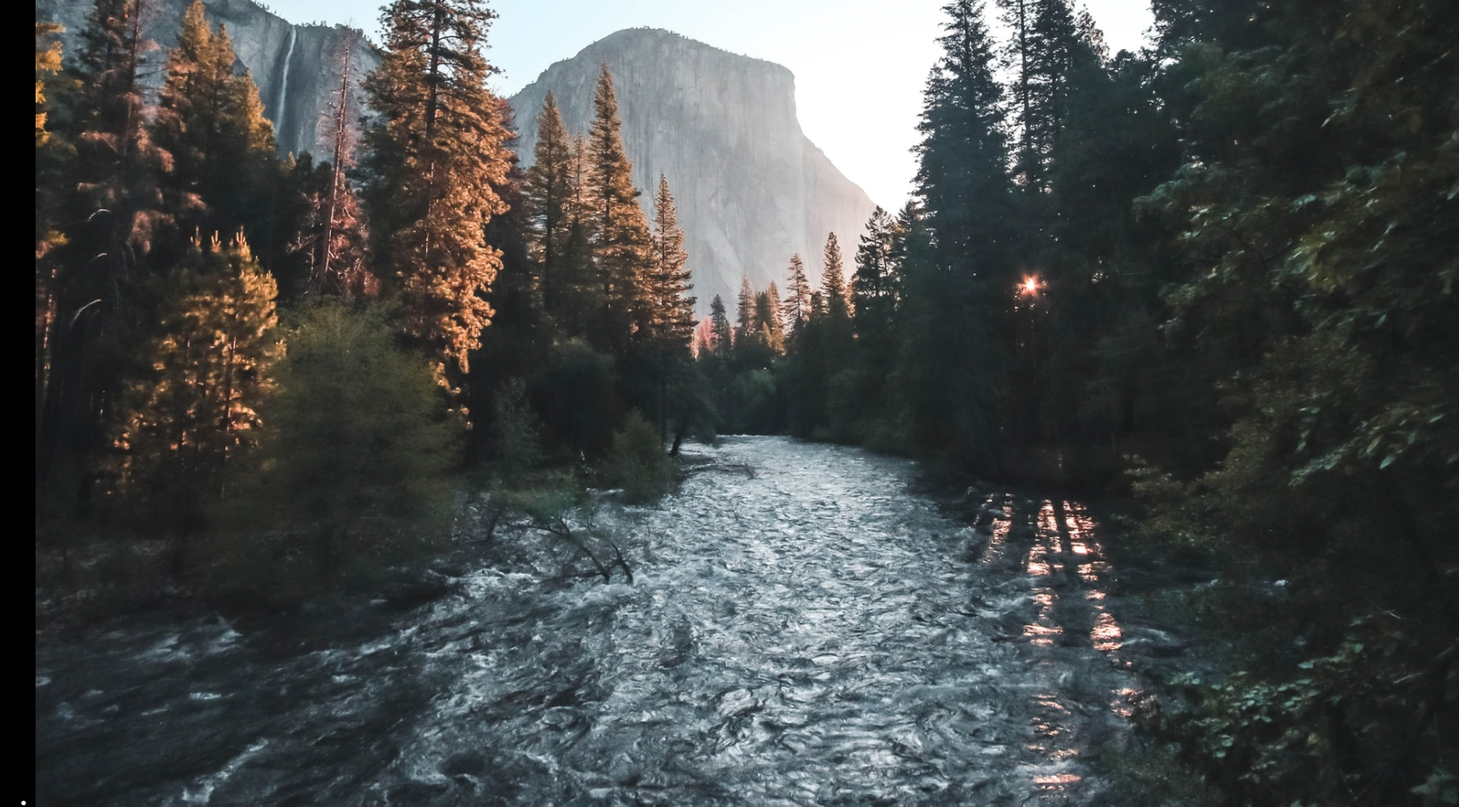
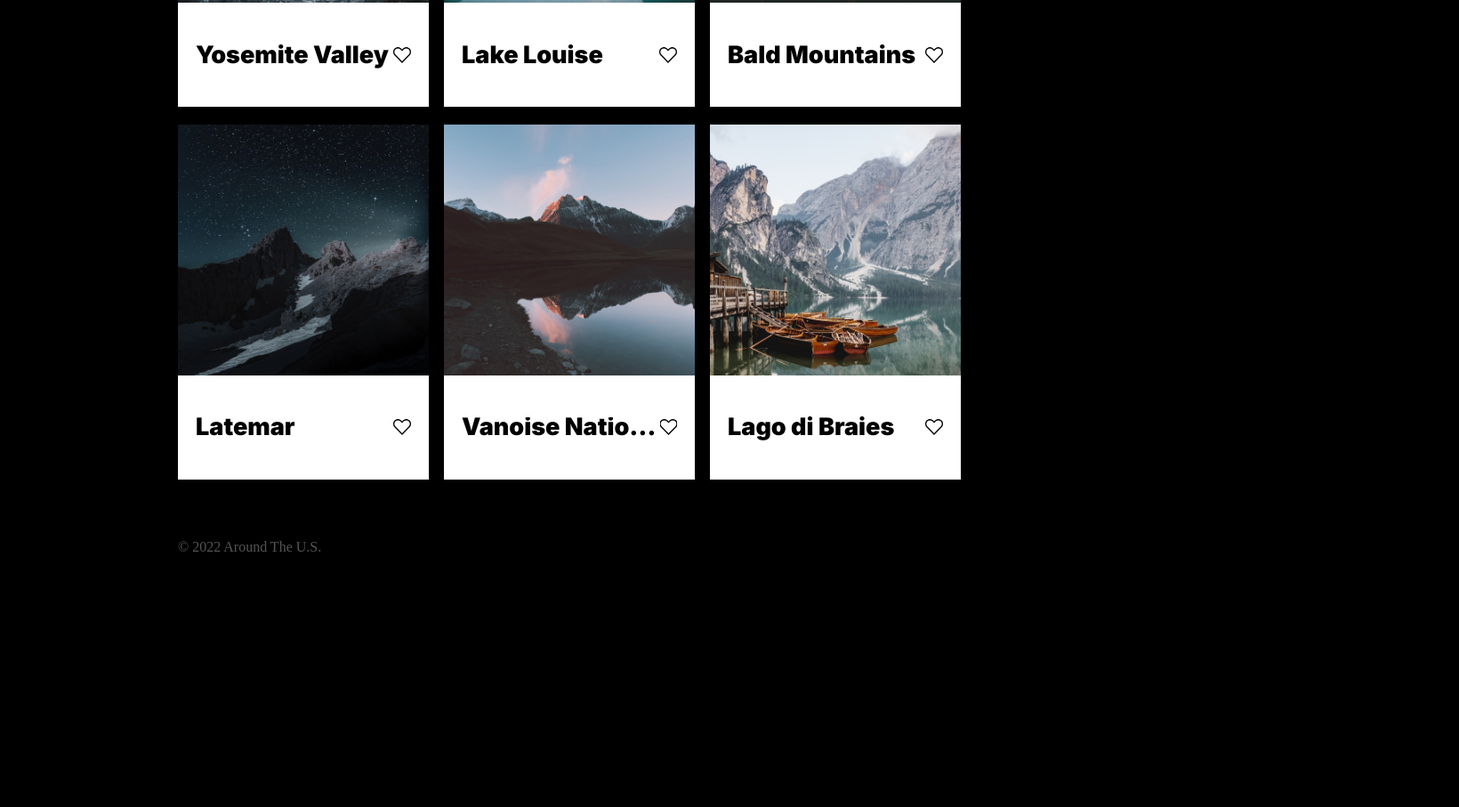
Before and after one commit to Gwumpki/se_project_aroundtheus, a plain HTML site: page index.html in a window 1280 px wide. Shown: the part 551-1458 px from the top of the page at 89% size, 1640 px wide, since content can reach past the window. After the commit the page ends 1235 px from the top, so only its background shows below. Drawn offline with Linux system fonts and the light colour scheme.

Commit message:
add block ellipsis to Vanoise

```diff
--- a/blocks/cards.css
+++ b/blocks/cards.css
@@ -0,0 +1,55 @@
+.cards {
+  font-family: "Inter", Arial, sans-serif;
+  margin-top: 30px;
+}
+
+.card__list {
+  display: grid;
+  list-style: none;
+  grid-template-columns: repeat(auto-fit, 282px);
+  gap: 20px 17px;
+  margin: 0;
+  padding: 0;
+}
+
+.card {
+  display: flex;
+  flex-direction: column;
+  border-radius: 10px;
+}
+
+.card__image {
+  width: 282px;
+  height: 282px;
+}
+
+.card__description {
+  font-size: 18px;
+  line-height: 21.78px;
+  display: flex;
+  background-color: white;
+  color: black;
+  padding: 25px 20px;
+  align-items: center;
+  justify-content: space-between;
+}
+
+.card__like-button {
+  background: transparent url(../images/like-inactive.svg);
+  background-position: center;
+  background-repeat: no-repeat;
+  width: 21px;
+  height: 18px;
+  border: none;
+  transition: opacity 0.5s linear;
+}
+
+.card__like-button:hover {
+  opacity: 0.5;
+}
+
+.card__title-block {
+  text-overflow: ellipsis;
+  white-space: nowrap;
+  overflow: hidden;
+}
--- a/blocks/footer.css
+++ b/blocks/footer.css
@@ -0,0 +1,9 @@
+.footer {
+  display: flex;
+}
+
+.footer__copyright {
+  color: #545454;
+  margin-top: 67px;
+  margin-bottom: 60px;
+}
--- a/blocks/profile.css
+++ b/blocks/profile.css
@@ -26,6 +26,8 @@
   width: 24px;
   height: 24px;
   grid-area: button;
+  border: 1px solid #ffffff;
+  margin: 0;
 }
 
 .profile__add-button {
@@ -35,6 +37,9 @@
   width: 150px;
   height: 50px;
   margin-left: auto;
+  border-width: 2px;
+  border: 2px solid #ffffff;
+  border-radius: 2px;
 }
 
 .profile__title {
--- a/index.html
+++ b/index.html
@@ -15,8 +15,10 @@
     <link rel="icon" href="./favicon.ico" />
     <link rel="preconnect" href="https://fonts.googleapis.com" />
     <link rel="preconnect" href="https://fonts.gstatic.com" crossorigin />
+    <link rel="preconnect" href="https://fonts.googleapis.com" />
+    <link rel="preconnect" href="https://fonts.gstatic.com" crossorigin />
     <link
-      href="https://fonts.googleapis.com/css2?family=Inter:wght@400;500;700&family=Noto+Serif:ital@0;1&display=swap"
+      href="https://fonts.googleapis.com/css2?family=Inter:wght@400;500;900&display=swap"
       rel="stylesheet"
     />
   </head>
@@ -39,18 +41,58 @@
           </div>
           <button class="profile__add-button"></button>
         </section>
-        <section class="cards">
+        <section class="cards page__section">
           <ul class="card__list">
             <li class="card">
-              <img
-                src="../se_project_aroundtheus/images/yosemite.jpg"
-                class="card__image"
-              />
+              <img src="./images/yosemite.jpg" class="card__image" />
+              <div class="card__description">
+                <h2 class="card__title">Yosemite Valley</h2>
+                <button class="card__like-button"></button>
+              </div>
+            </li>
+            <li class="card">
+              <img src="./images/lake-louise.jpg" class="card__image" />
+              <div class="card__description">
+                <h2 class="card__title">Lake Louise</h2>
+                <button class="card__like-button"></button>
+              </div>
+            </li>
+            <li class="card">
+              <img src="./images/bald-mountains.jpg" class="card__image" />
+              <div class="card__description">
+                <h2 class="card__title">Bald Mountains</h2>
+                <button class="card__like-button"></button>
+              </div>
+            </li>
+            <li class="card">
+              <img src="./images/latemar.jpg" class="card__image" />
+              <div class="card__description">
+                <h2 class="card__title">Latemar</h2>
+                <button class="card__like-button"></button>
+              </div>
+            </li>
+            <li class="card">
+              <img src="./images/vanoise.jpg" class="card__image" />
+              <div class="card__description">
+                <h2 class="card__title card__title-block">
+                  Vanoise National Park
+                </h2>
+                <button class="card__like-button"></button>
+              </div>
+            </li>
+            <li class="card">
+              <img src="./images/lago.jpg" class="card__image" />
+              <div class="card__description">
+                <h2 class="card__title">Lago di Braies</h2>
+                <button class="card__like-button"></button>
+              </div>
             </li>
           </ul>
         </section>
       </main>
-      <footer class="footer"></footer>
+      <footer class="footer page__section">
+        <p class="footer__copyright">© 2022 Around The U.S.</p>
+      </footer>
     </div>
   </body>
 </html>
--- a/pages/index.css
+++ b/pages/index.css
@@ -3,10 +3,30 @@
 @import url(../blocks/header.css);
 @import url(../blocks/profile.css);
 @import url(../blocks/logo.css);
-@import url(../blocks/elements.css);
-@import url(../blocks/reservation.css);
-@import url(../blocks/form.css);
-@import url(../blocks/menu.css);
-@import url(../blocks/card.css);
-@import url(../blocks/about.css);
+@import url(../blocks/cards.css);
 @import url(../blocks/footer.css);
+
+@media screen and (max-width: 480px) {
+  .profile {
+    background-color: pink;
+    flex-direction: column;
+  }
+
+  .profile__info {
+    display: flex;
+    flex-wrap: wrap;
+    width: 100%;
+    justify-content: center;
+  }
+
+  .profile__description {
+    width: 100%;
+    text-align: center;
+  }
+
+  .profile__add-button {
+    margin: 0;
+    max-width: 282px;
+    max-height: 50px;
+  }
+}
```
Also changed, not shown: images/close.svg (added), images/like-active.svg (added), images/like-inactive.svg (added).
